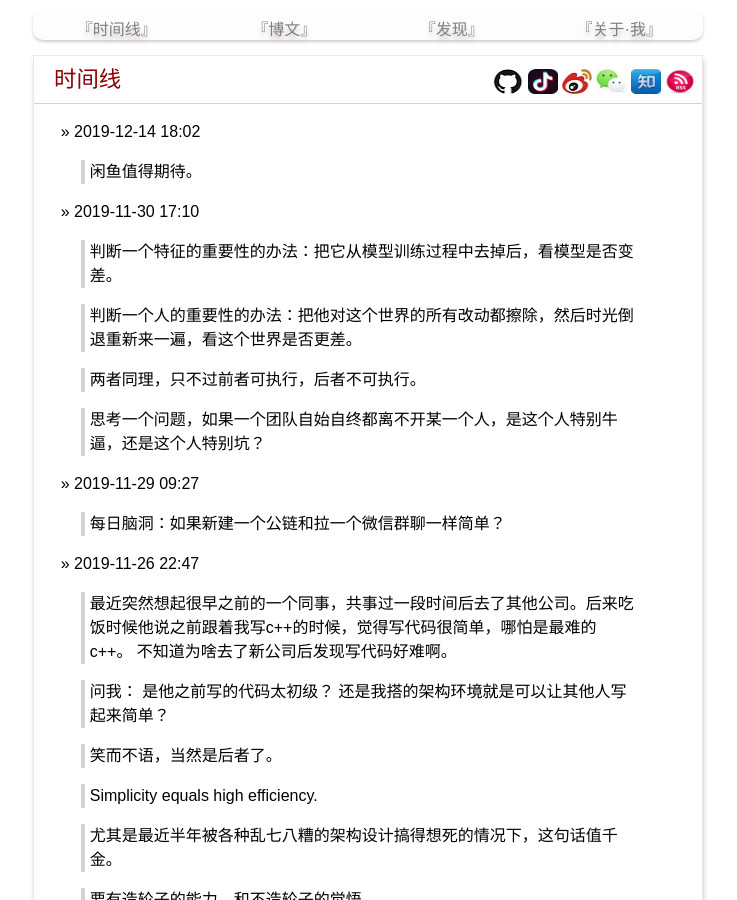
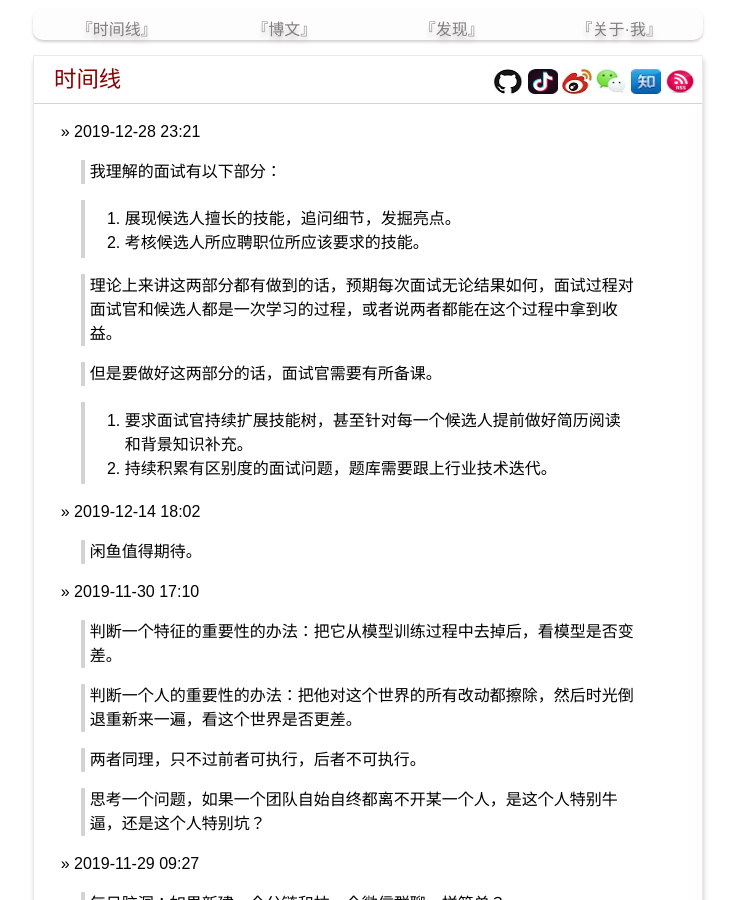
Before and after one commit to yanyiwu/blog, a Jekyll site: the page built from index.md, in a window 1280 px wide and 900 px high. Shown: the whole window, without its empty margins (272-1009 px from the left). Built offline with Jekyll 4.4.1, drawn with Linux system fonts in a browser that asks for light colours; Markdown is read by kramdown in place of the engine named in the settings; comment, search, counter and statistics services are not loaded.

Commit message:
[moment] 12-28

```diff
--- a/index.md
+++ b/index.md
@@ -2,6 +2,20 @@
 layout: posting
 title: 时间线
 ---
+
+&raquo; 2019-12-28 23:21
+
+> 我理解的面试有以下部分：
+
+> 1. 展现候选人擅长的技能，追问细节，发掘亮点。
+> 2. 考核候选人所应聘职位所应该要求的技能。
+
+> 理论上来讲这两部分都有做到的话，预期每次面试无论结果如何，面试过程对面试官和候选人都是一次学习的过程，或者说两者都能在这个过程中拿到收益。
+
+> 但是要做好这两部分的话，面试官需要有所备课。
+
+> 1. 要求面试官持续扩展技能树，甚至针对每一个候选人提前做好简历阅读和背景知识补充。
+> 2. 持续积累有区别度的面试问题，题库需要跟上行业技术迭代。
 
 &raquo; 2019-12-14 18:02
 
```
